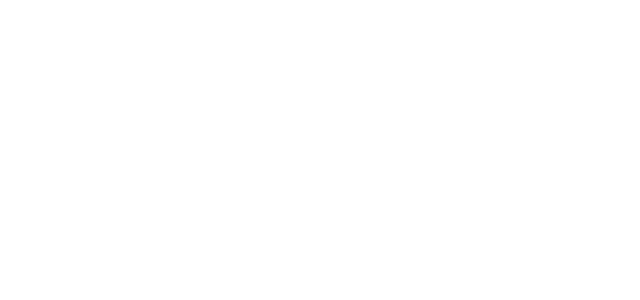
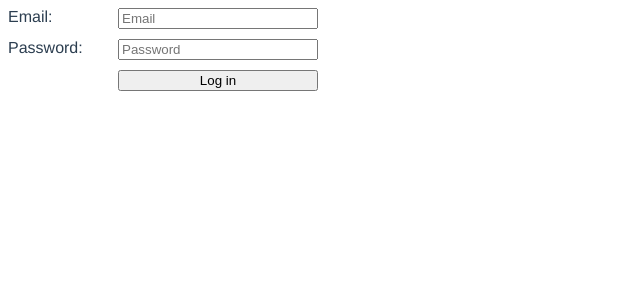
Before and after one commit to Jeffrey-Meesters/a-form, a Vue app: page /signin in a window 1280 px wide. Shown: the top 300 px of the page, without its empty margins (0-640 px from the left). Built offline with nearby package versions, Linux system fonts and the light colour scheme.

Commit message:
Create non anonymous user sign in

```diff
--- a/src/router/index.js
+++ b/src/router/index.js
@@ -8,7 +8,13 @@
     path: "/",
     name: "login",
     component: () =>
-      import(/* webpackChunkName: "login" */ "../views/SignIn.vue")
+      import(/* webpackChunkName: "login" */ "../views/AnonymousSignIn.vue")
+  },
+  {
+    path: "/signin",
+    name: "signin",
+    component: () =>
+      import(/* webpackChunkName: "signin" */ "../views/SignIn.vue")
   },
   {
     path: "/questionnaire",
@@ -23,6 +29,12 @@
     name: "thanks",
     component: () =>
       import(/* webpackChunkName: "thanks" */ "../views/Thanks.vue")
+  },
+  {
+    path: "/results",
+    name: "results",
+    component: () =>
+      import(/* webpackChunkName: "results" */ "../views/Results.vue")
   }
 ];
 
--- a/src/services/firebase.js
+++ b/src/services/firebase.js
@@ -65,7 +65,7 @@
   });
 }
 
-export async function signIn() {
+export async function signInAnonymously() {
   const resp = await auth.signInAnonymously();
   if (resp?.additionalUserInfo?.isNewUser) {
     registerAnonymousUser(resp);
@@ -74,3 +74,23 @@
     return getUser();
   }
 }
+
+export async function signIn({ email, password }) {
+  return firebase
+    .auth()
+    .signInWithEmailAndPassword(email, password)
+    .catch(error => {
+      console.log(error);
+    });
+}
+
+export async function getdata() {
+  db.collection("users")
+    .get()
+    .then(function(querySnapshot) {
+      querySnapshot.forEach(function(doc) {
+        // doc.data() is never undefined for query doc snapshots
+        console.log(doc.id, " => ", doc.data());
+      });
+    });
+}
--- a/src/store/index.js
+++ b/src/store/index.js
@@ -1,20 +1,25 @@
 import Vue from "vue";
 import Vuex from "vuex";
-import router from "../router";
 
 Vue.use(Vuex);
 
 const store = new Vuex.Store({
   state: {
+    anonymous_user: null,
     user: null
   },
   mutations: {
+    SET_ANONYMOUS_USER(state, payload) {
+      state.anonymous_user = payload;
+    },
     SET_USER(state, payload) {
       state.user = payload;
-      router.push("/questionnaire");
     }
   },
   actions: {
+    async setAnonymousUser({ commit }, payload) {
+      return commit("SET_ANONYMOUS_USER", payload);
+    },
     async setUser({ commit }, payload) {
       return commit("SET_USER", payload);
     }
--- /dev/null
+++ b/src/views/AnonymousSignIn.vue
@@ -0,0 +1,48 @@
+<template>
+  <fragment>
+    <section>
+      <h1>Welcome to this questionnaire</h1>
+      <p>
+        Your answers to this questionnaire will be saved in a database.
+        <br />
+        However this will be done anonymous. At the end of the questionnaire you
+        will get a reference id.
+        <br />
+        You can save that reference id for yourself on your computer for when
+        you might want to talk about your answers later.
+        <br />
+        However, keep in mind that sharing that reference id may revoke your
+        anonymity
+      </p>
+      <button @click="sendSignIn">Go to Questionnaire</button>
+    </section>
+    <section>
+      <p>Or log in to see the results.</p>
+      <button @click="$router.push('/signin')">Log in</button>
+    </section>
+  </fragment>
+</template>
+
+<script>
+import { Fragment } from "vue-fragment";
+import { signInAnonymously } from "@/services/firebase";
+export default {
+  name: "Sign-in",
+  components: { Fragment },
+  methods: {
+    async sendSignIn() {
+      try {
+        const user = await signInAnonymously();
+        if (user.uid) {
+          // It's only updating internal state, not updating firebase, to null
+          await this.$store.dispatch("setUser", null);
+          await this.$store.dispatch("setAnonymousUser", user);
+          this.$router.push("/questionnaire");
+        }
+      } catch (err) {
+        alert(err);
+      }
+    }
+  }
+};
+</script>
--- a/src/views/Questionnaire.vue
+++ b/src/views/Questionnaire.vue
@@ -111,7 +111,7 @@
   },
   computed: {
     userData() {
-      return this.$store.state.user;
+      return this.$store.state.anonymous_user;
     }
   },
   mounted() {
--- /dev/null
+++ b/src/views/Results.vue
@@ -0,0 +1,22 @@
+<template>
+  <section>
+    <h1>Results:</h1>
+  </section>
+</template>
+
+<script>
+import { getdata } from "@/services/firebase";
+export default {
+  computed: {
+    userData() {
+      return this.$store.state.user;
+    }
+  },
+  mounted() {
+    this.userData ? this.getdata() : this.$router.push("/signin");
+  },
+  methods: {
+    getdata
+  }
+};
+</script>
--- a/src/views/SignIn.vue
+++ b/src/views/SignIn.vue
@@ -1,19 +1,24 @@
 <template>
   <section>
-    <h1>Welcome to this questionnaire</h1>
-    <p>
-      Your answers to this questionnaire will be saved in a database.
-      <br />
-      However this will be done anonymous. At the end of the questionnaire you
-      will get a reference id.
-      <br />
-      You can save that reference id for yourself on your computer for when you
-      might want to talk about your answers later.
-      <br />
-      However, keep in mind that sharing that reference id may revoke your
-      anonymity
-    </p>
-    <button @click="sendSignIn">Go to Questionnaire</button>
+    <form @submit.prevent="sendSignIn" class="form">
+      <label for="email">Email:</label>
+      <input
+        type="text"
+        placeholder="Email"
+        name="email"
+        id="email"
+        v-model="form.email"
+      />
+      <label for="password">Password:</label>
+      <input
+        type="password"
+        placeholder="Password"
+        name="password"
+        id="password"
+        v-model="form.password"
+      />
+      <button type="submit">Log in</button>
+    </form>
   </section>
 </template>
 
@@ -21,11 +26,22 @@
 import { signIn } from "@/services/firebase";
 export default {
   name: "Sign-in",
+  data: () => ({
+    form: {
+      email: "",
+      password: ""
+    }
+  }),
   methods: {
     async sendSignIn() {
       try {
-        const user = await signIn();
-        this.$store.dispatch("setUser", user);
+        const resp = await signIn(this.form);
+        if (resp.user.uid) {
+          // It's only updating internal state, not updating firebase, to null
+          await this.$store.dispatch("setAnonymousUser", null);
+          await this.$store.dispatch("setUser", resp.user);
+          this.$router.push("/results");
+        }
       } catch (err) {
         alert(err);
       }
@@ -33,3 +49,25 @@
   }
 };
 </script>
+
+<style lang="scss" scoped>
+section {
+  display: grid;
+  grid-template-columns: 0.5fr;
+}
+
+form {
+  display: grid;
+  grid-template-columns: 100px 200px;
+  grid-gap: 10px;
+}
+
+label {
+  grid-column: 1 / 2;
+}
+
+input,
+button {
+  grid-column: 2 / 3;
+}
+</style>
```
Also changed, not shown: package.json (+6 -5 lines), 1 other file (tests, documents, lock files or other folders).
